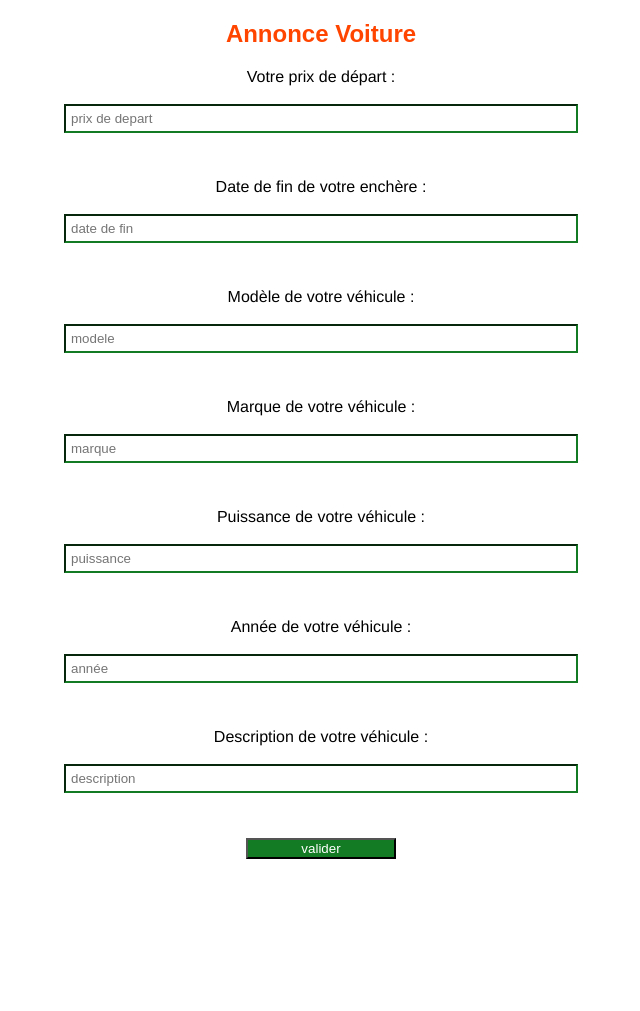
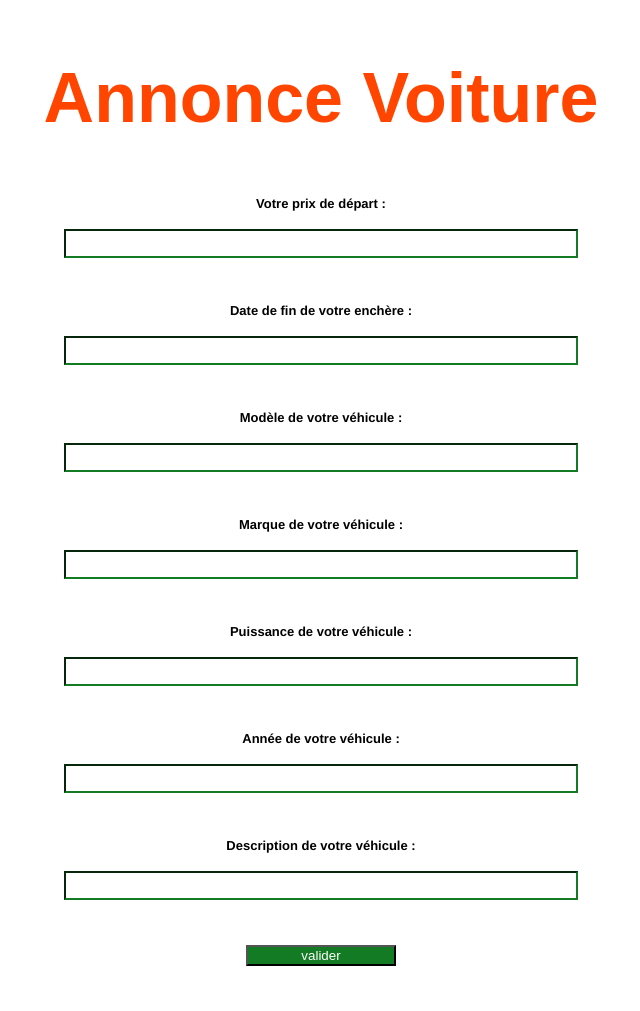
Before and after one commit to JeremieG06/mini_Projet_Auto, a PHP site: page / in a window 1280 px wide. Shown: the part 148-1159 px from the top of the page, without its empty margins (319-959 px from the left). Before the commit the page ends 1007 px from the top, so only its background shows below. Run offline with PHP 8.4, Linux system fonts and the light colour scheme; some libraries are stand-ins or nearby versions.

Commit message:
updates index.php

```diff
--- a/index.php
+++ b/index.php
@@ -32,33 +32,33 @@
   <form method="POST">
     <link rel="stylesheet" type="text/css" href="index.css">
     <h2>Annonce Voiture</h2>
-    <label class="insctruc">Votre prix de départ :</label>
-    <br/>
-    <input name="prix d" type="texte" placeholder="prix de depart">
+    <label class="instruc">Votre prix de départ :</label>
+    <br />
+    <input name="prix d" type="texte" >
     </input>
-    <label class="insctruc">Date de fin de votre enchère :</label>
-    <br/>
-    <input name="date de fin" type="texte" placeholder="date de fin">
+    <label class="instruc">Date de fin de votre enchère :</label>
+    <br />
+    <input name="date de fin" type="">
     </input>
-    <label class="insctruc">Modèle de votre véhicule :</label>
-    <br/>
-    <input name="modele" type="texte" placeholder="modele">
+    <label class="instruc">Modèle de votre véhicule :</label>
+    <br />
+    <input name="modele" type="texte">
     </input>
-    <label class="insctruc">Marque de votre véhicule :</label>
-    <br/>
-    <input name="marque" type="texte" placeholder="marque">
+    <label class="instruc">Marque de votre véhicule :</label>
+    <br />
+    <input name="marque" type="texte">
     </input>
-    <label class="insctruc">Puissance de votre véhicule :</label>
-    <br/>
-    <input name="puissance" type="texte" placeholder="puissance">
+    <label class="instruc">Puissance de votre véhicule :</label>
+    <br />
+    <input name="puissance" type="texte">
     </input>
-    <label class="insctruc">Année de votre véhicule :</label>
-    <br/>
-    <input name="année" type="texte" placeholder="année">
+    <label class="instruc">Année de votre véhicule :</label>
+    <br />
+    <input name="année" type="texte">
     </input>
-    <label class="insctruc">Description de votre véhicule :</label>
-    <br/>
-    <input name="description" type="texte" placeholder="description">
+    <label class="instruc">Description de votre véhicule :</label>
+    <br />
+    <input name="description" type="texte">
     </input>
     <button class="buttonSub"> valider </button>
   </form>
--- a/style.css
+++ b/style.css
@@ -53,6 +53,7 @@ font-family: 'Helvetica', 'Arial Narrow', Arial, sans-serif;
     text-align:center;
     font-family: Arial, Helvetica, sans-serif;
     color: #FF4500;
+    font-size: 70px;
     }
     input{
             margin-bottom: 45px;
@@ -75,8 +76,12 @@ font-family: 'Helvetica', 'Arial Narrow', Arial, sans-serif;
             width:150px;
     }
 
-    .label.instruc{
-        font-size: medium;
+    label.instruc{
+        display: flex;
+        float: right;
+        font-size: small;
+        font-weight: bold;
+
 
 
     }
```
